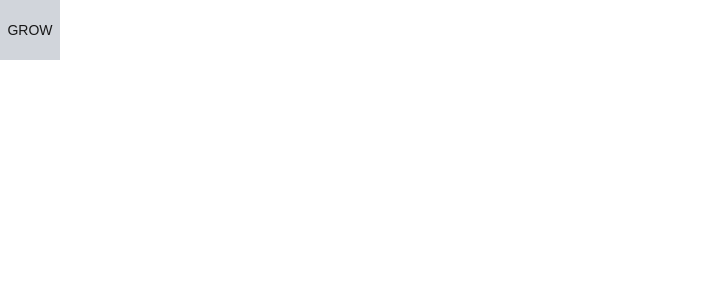
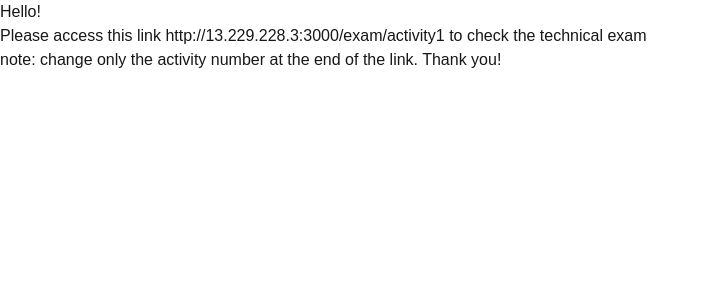
Before and after one commit to srmailom/exam, a Next.js app: page / in a window 1280 px wide. Shown: the top 300 px of the page, without its empty margins (0-709 px from the left). Built offline with nearby package versions, Linux system fonts and the light colour scheme.

Commit message:
activity6

```diff
--- a/src/app/page.tsx
+++ b/src/app/page.tsx
@@ -1,44 +1,11 @@
 /* eslint-disable @typescript-eslint/no-unused-vars */
-'use client'
-import React, { useEffect, useState } from "react";
 
 export default function Home() {
-  const [size, setSize] = useState(60)
-  const [color, setColor] = useState('#D1D5DB')
-
-  const generateRandomColor = () => {
-    const hexCharacter = '0123456789ABCDEF'
-
-    let color = '#'
-
-    for (let i = 0; i < 6 ; i++){
-      color += hexCharacter[Math.floor(Math.random() * 16)]
-    }
-    return color
-  }
-
-  const handleGrow = () => {
-    setSize(size * 2)
-    setColor(generateRandomColor())
-    console.log(color)
-    console.log(size)
-  }
-
   return (
-
-    //Activity 4
-    <div className="flex items-center justify-center h-screen">
-      <button
-      style={{
-          backgroundColor: color,
-          width: `${size}px`,
-          height: `${size}px`,
-          fontSize: '14px',
-          transition: 'all 0.3s ease'
-        }}
-        onClick={handleGrow}>
-       GROW
-      </button>
+    <div>
+      <p>Hello!</p>
+      <p>Please access this link http://13.229.228.3:3000/exam/activity1 to check the technical exam </p>
+      <p>note: change only the activity number at the end of the link. Thank you!</p>
     </div>
   );
 }
```
Also changed, not shown: package.json (+7 -6 lines), src/app/exam/activity6/page.tsx (+44 -1 lines), 1 other file (tests, documents, lock files or other folders).
